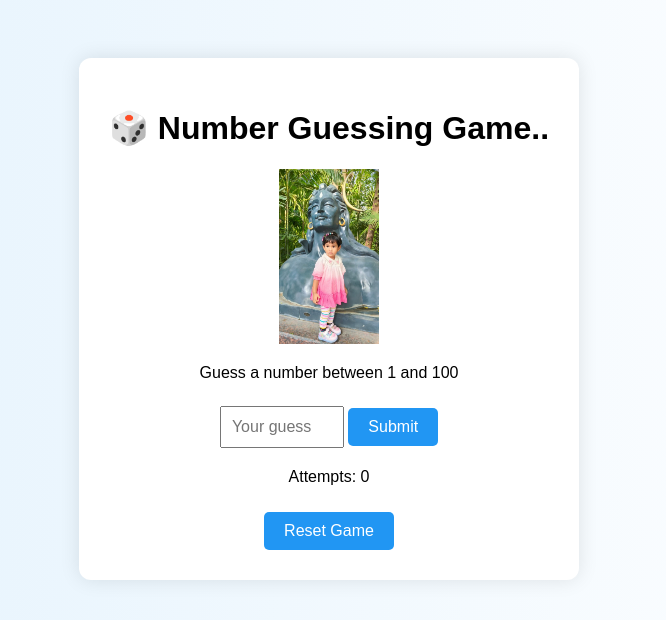
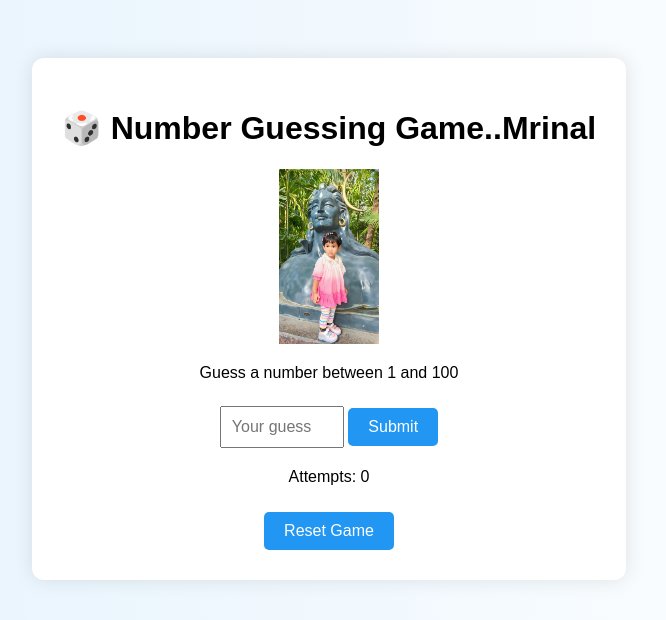
Before and after one commit to akashjaiswal36/python-html-number-game, a Flask app: page / in a window 1280 px wide. Shown: the top 620 px of the page, without its empty margins (311-977 px from the left). Run offline with Flask 3, Linux system fonts and the light colour scheme.

Commit message:
adde mrinal

```diff
--- a/templates/index.html
+++ b/templates/index.html
@@ -50,7 +50,7 @@
 </head>
 <body>
     <div class="container">
-        <h1>🎲 Number Guessing Game..</h1>
+        <h1>🎲 Number Guessing Game..Mrinal</h1>
         <img src="static/images/mrinal-pic.jpeg" width="100" height="175" alt="Game Logo">
         <p>Guess a number between 1 and 100</p>
 
```
